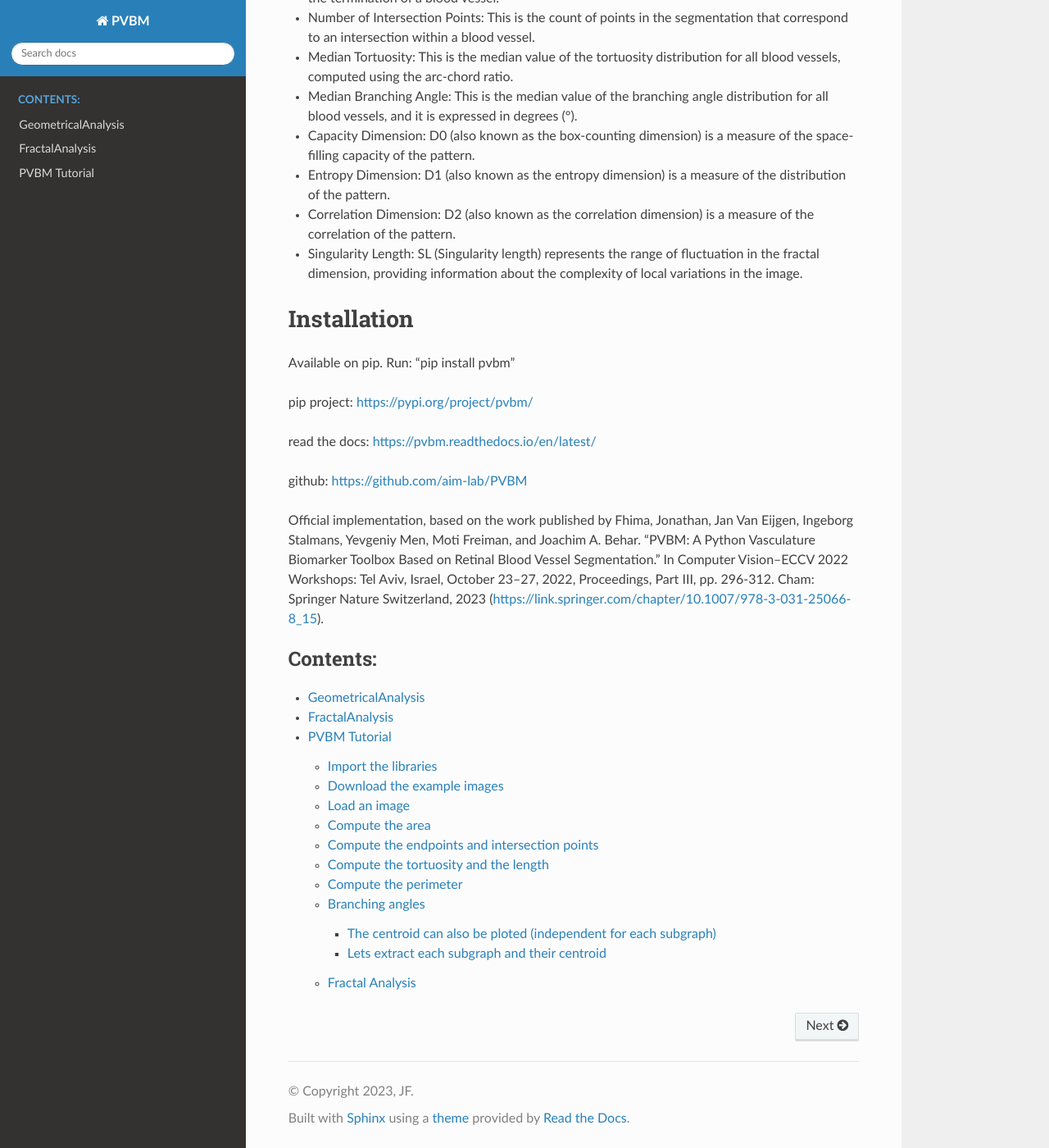
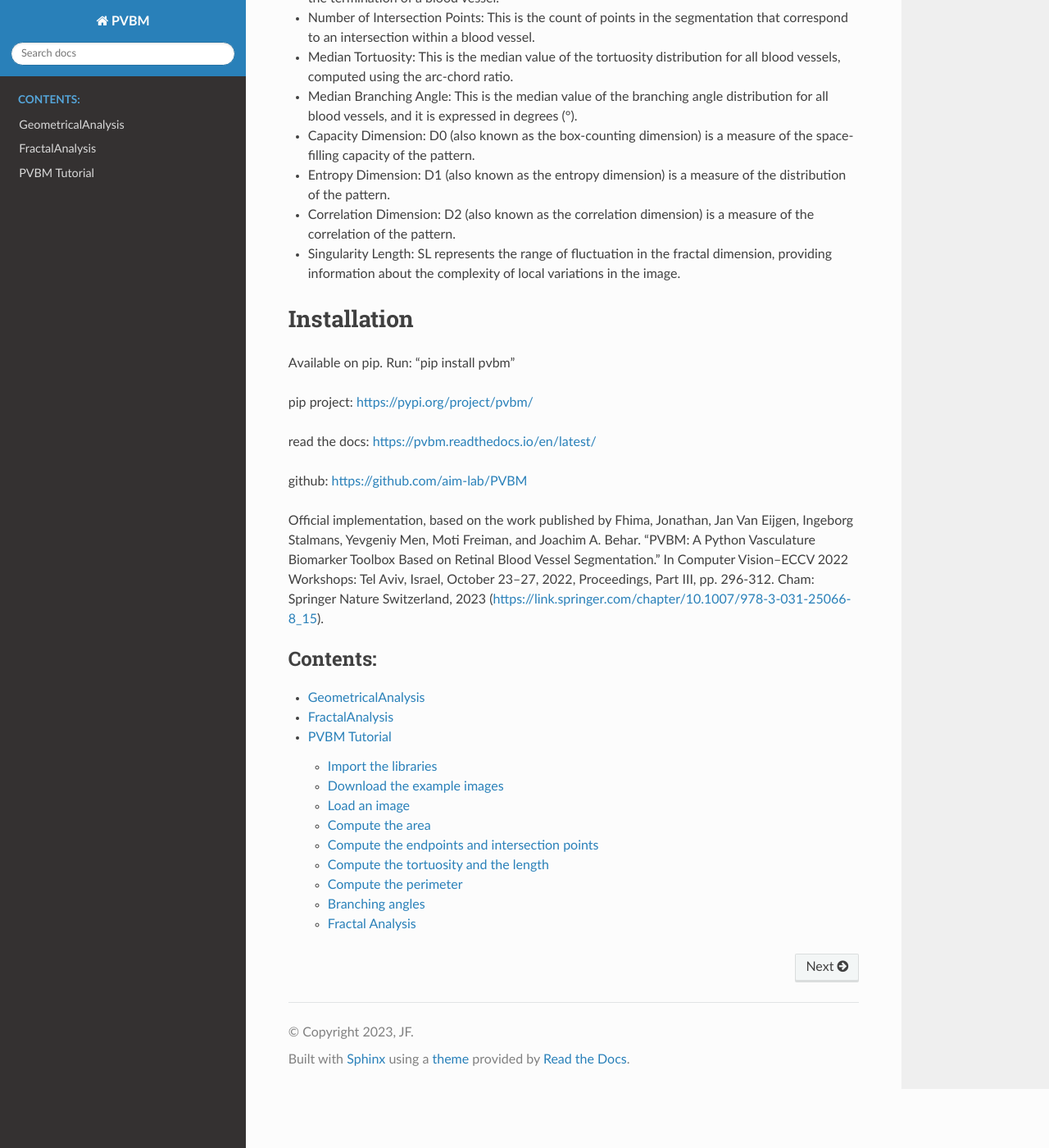
Before and after one commit to MichielGhesquiere/PVBM, a Sphinx documentation site: the page built from docs/index.rst, in a window 1280 px wide and 1400 px high, scrolled down 931 px. Shown: the whole window at 82% size. Built offline with Sphinx 7.4.7 and the Read the Docs theme 2.0.0, drawn with Linux system fonts in a browser that asks for light colours.

Commit message:
Add files via upload

```diff
--- a/docs/index.rst
+++ b/docs/index.rst
@@ -37,7 +37,7 @@
 
 * Correlation Dimension: D2 (also known as the correlation dimension) is a measure of the correlation of the pattern.
 
-* Singularity Length: SL (Singularity length) represents the range of fluctuation in the fractal dimension, providing information about the complexity of local variations in the image.
+* Singularity Length: SL represents the range of fluctuation in the fractal dimension, providing information about the complexity of local variations in the image.
 
 
 
```
Also changed, not shown: docs/pvbmtutorial.ipynb, 18 other files.
